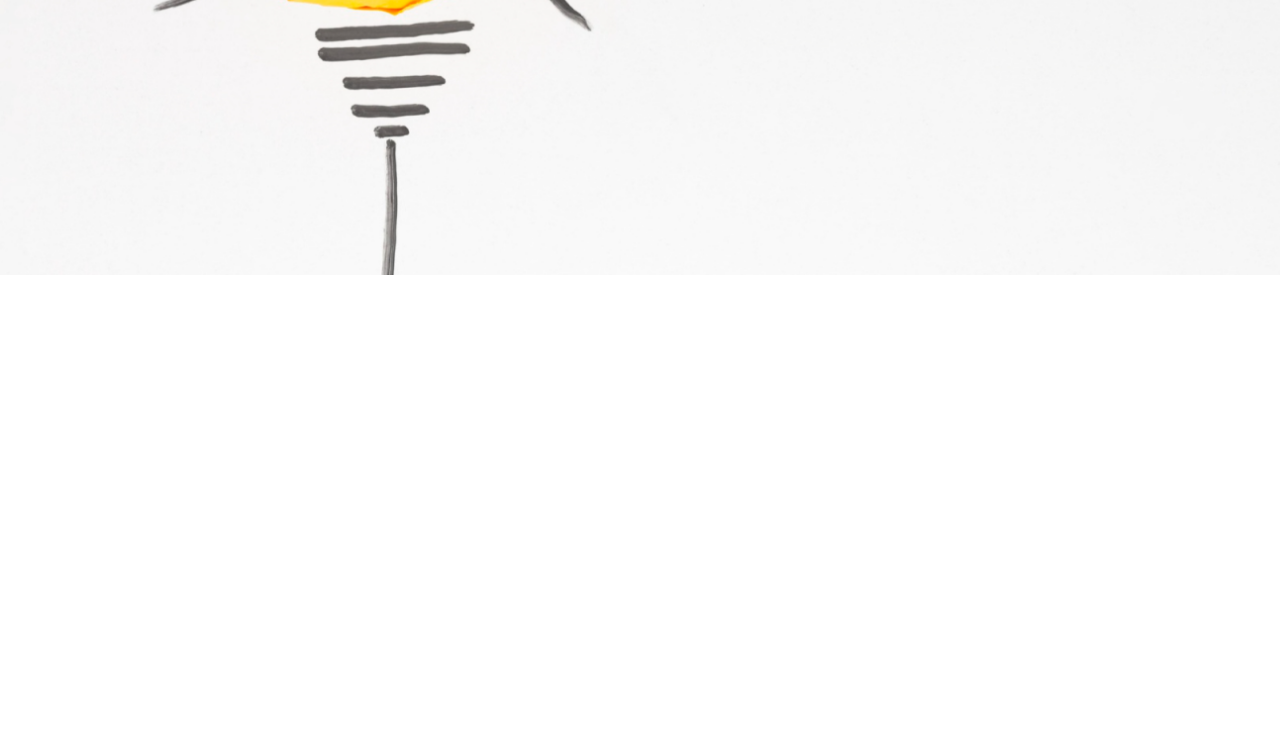
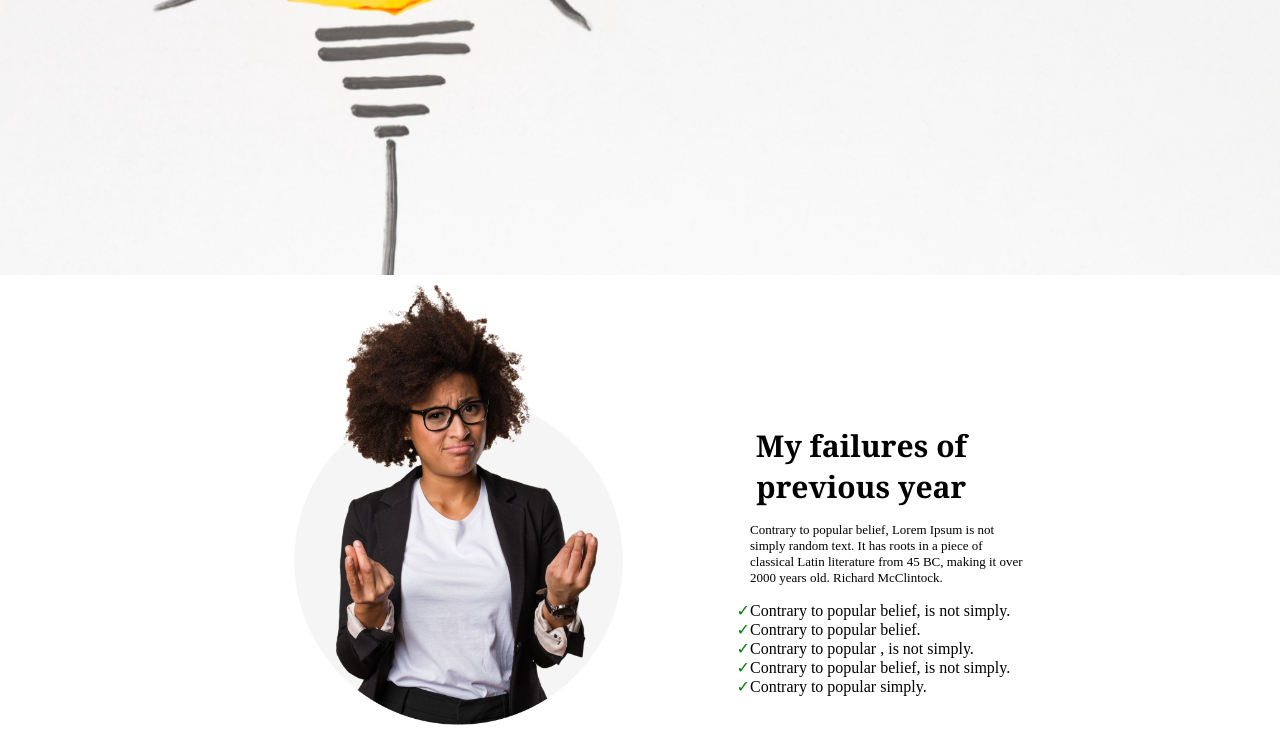
Before and after one commit to Swapnodey23/my-assignment, a plain HTML site: page index.html in a window 1280 px wide. Shown: the part 525-1254 px from the top of the page. Before the commit the page ends 800 px from the top, so only its background shows below. Drawn offline with Linux system fonts and the light colour scheme.

Commit message:
person section push

```diff
--- a/index.html
+++ b/index.html
@@ -15,3 +15,27 @@
             <button class="contact-button">Contact Us</button>
         </div>
     </section>
+
+        <!-- person section -->
+
+
+        <section class="second-section">
+            <div class="person-image">
+                <img src="./images/person.png" alt="" height="450px" >
+            </div>
+            <div class="person-details">
+                <p class="persoon-heading"><b>My failures of <br>previous year</b></p>
+                <p class="person-p">Contrary to popular belief, Lorem Ipsum is not <br>simply random text. It has roots in a piece of <br>classical Latin literature from 45 BC, making it over <br> 2000 years old. Richard McClintock.</p>
+                <div class="list">
+                    <ul>
+                        <li>Contrary to popular belief, is not simply.</li>
+                        <li>Contrary to popular belief.</li>
+                        <li>Contrary to popular , is not simply.</li>
+                        <li>Contrary to popular belief, is not simply.</li>
+                        <Li>Contrary to popular simply.</Li>
+                    </ul>
+                </div>
+            </div>
+        </section>
+</body>
+</html>
--- a/style.css
+++ b/style.css
@@ -35,3 +35,42 @@
     height: 35px;
     width: 80px;
 }
+
+/* second section */
+
+.second-section{
+    display: flex;
+}
+.person-image{
+    position: absolute;
+    padding-left: 280px;
+}
+.person-details{
+    position: absolute;
+    padding-left: 750px;
+    padding-top: 150px;
+    text-align: left;
+}
+.persoon-heading{
+    font-family:Georgia, 'Times New Roman', Times, serif;
+    text-align: center;
+    font-size: 30px;
+    padding-right: 50px;
+}
+.person-p{
+    padding-top: 15px;
+    font-size: 13px;
+    padding-bottom: 15px;
+}
+.list{
+    position: absolute;
+    width: 500px;
+}
+ul {
+    list-style: none;
+  }
+
+  ul li::marker {
+    content: '✓';
+    color: green;
+  }
```
